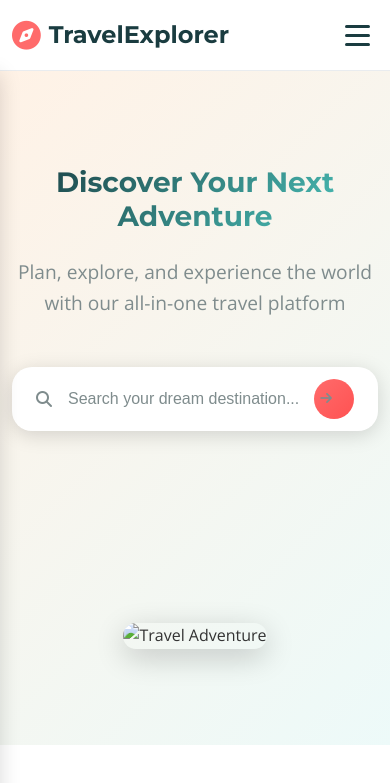
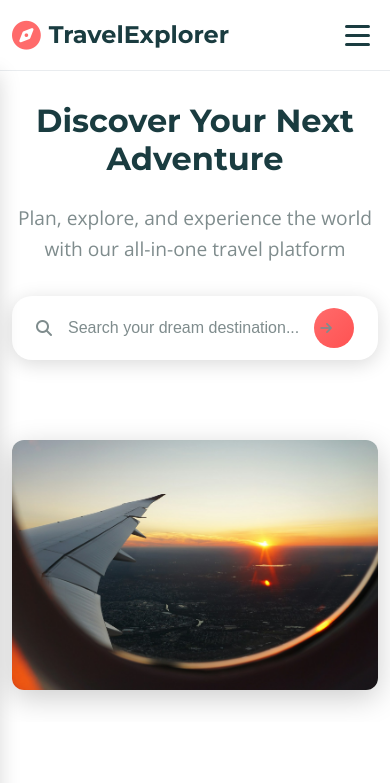
Before and after one commit to AdehenryOmoOba/Travel-Planner-Explorer, a website: page index.html in a window 390 px wide. Shown: the top 783 px of the page. Drawn offline with nearby package versions, Linux system fonts and the light colour scheme.

Commit message:
fix hero image issue

```diff
--- a/index.html
+++ b/index.html
@@ -86,7 +86,7 @@
                     </div>
                 </div>
                 <div class="hero-image">
-                    <img src="/src/assets/hero-travel.jpg" alt="Travel Adventure" loading="lazy">
+                    <img src="images/hero-image.jpg" alt="Travel Adventure" loading="lazy">
                 </div>
             </div>
 
--- a/src/styles/main.css
+++ b/src/styles/main.css
@@ -291,35 +291,33 @@ p {
 
 /* ===== HERO SECTION ===== */
 .hero {
-    display: grid;
-    grid-template-columns: 1fr 1fr;
+    position: relative;
+    min-height: 80vh;
+    display: flex;
     align-items: center;
-    gap: var(--spacing-xxl);
     padding: var(--spacing-xxl) var(--container-padding);
-    min-height: 80vh;
-    background: linear-gradient(135deg, var(--accent-cream), rgba(78, 205, 196, 0.1));
+    background: linear-gradient(to right, rgba(255, 255, 255, 0.95), rgba(255, 255, 255, 0.7));
+    overflow: hidden;
 }
 
 .hero-content {
+    position: relative;
+    z-index: 2;
     max-width: 600px;
 }
 
 .hero-title {
     font-size: 3.5rem;
     font-weight: 700;
+    color: var(--primary-color);
     margin-bottom: var(--spacing-md);
-    background: linear-gradient(135deg, var(--primary-color), var(--accent-teal));
-    -webkit-background-clip: text;
-    -webkit-text-fill-color: transparent;
-    background-clip: text;
-    animation: fadeInUp 1s ease;
+    line-height: 1.2;
 }
 
 .hero-subtitle {
     font-size: 1.2rem;
-    margin-bottom: var(--spacing-xl);
     color: var(--text-light);
-    animation: fadeInUp 1s ease 0.2s both;
+    margin-bottom: var(--spacing-lg);
 }
 
 .search-container {
@@ -379,15 +377,20 @@ p {
 }
 
 .hero-image {
-    position: relative;
-    animation: fadeInRight 1s ease 0.6s both;
+    position: absolute;
+    top: 0;
+    right: 0;
+    width: 60%;
+    height: 100%;
+    z-index: 1;
 }
 
 .hero-image img {
     width: 100%;
-    height: 500px;
+    height: 100%;
     object-fit: cover;
-    border-radius: var(--radius-xl);
+    object-position: center;
+    border-radius: var(--radius-xl) 0 0 var(--radius-xl);
     box-shadow: var(--shadow-heavy);
 }
 
@@ -915,13 +918,16 @@ p {
 /* ===== RESPONSIVE DESIGN ===== */
 @media (max-width: 1024px) {
     .hero {
-        grid-template-columns: 1fr;
-        text-align: center;
+        min-height: 70vh;
         padding: var(--spacing-xl) var(--container-padding);
     }
 
     .hero-title {
-        font-size: 2.5rem;
+        font-size: 3rem;
+    }
+
+    .hero-image {
+        width: 50%;
     }
 
     .planner-content {
@@ -977,8 +983,30 @@ p {
         transform: rotate(45deg) translate(-5px, -6px);
     }
 
+    .hero {
+        min-height: 60vh;
+        flex-direction: column;
+        text-align: center;
+    }
+
+    .hero-content {
+        max-width: 100%;
+        margin-bottom: var(--spacing-xl);
+    }
+
     .hero-title {
-        font-size: 2rem;
+        font-size: 2.5rem;
+    }
+
+    .hero-image {
+        position: relative;
+        width: 100%;
+        height: 300px;
+        margin-top: var(--spacing-lg);
+    }
+
+    .hero-image img {
+        border-radius: var(--radius-lg);
     }
 
     .page-header h1 {
@@ -1016,11 +1044,16 @@ p {
     }
 
     .hero {
+        min-height: auto;
         padding: var(--spacing-lg) var(--container-padding);
     }
 
     .hero-title {
-        font-size: 1.75rem;
+        font-size: 2rem;
+    }
+
+    .hero-image {
+        height: 250px;
     }
 
     .destination-grid,
```
Also changed, not shown: images/hero-image.jpg (added), 1 other file.
